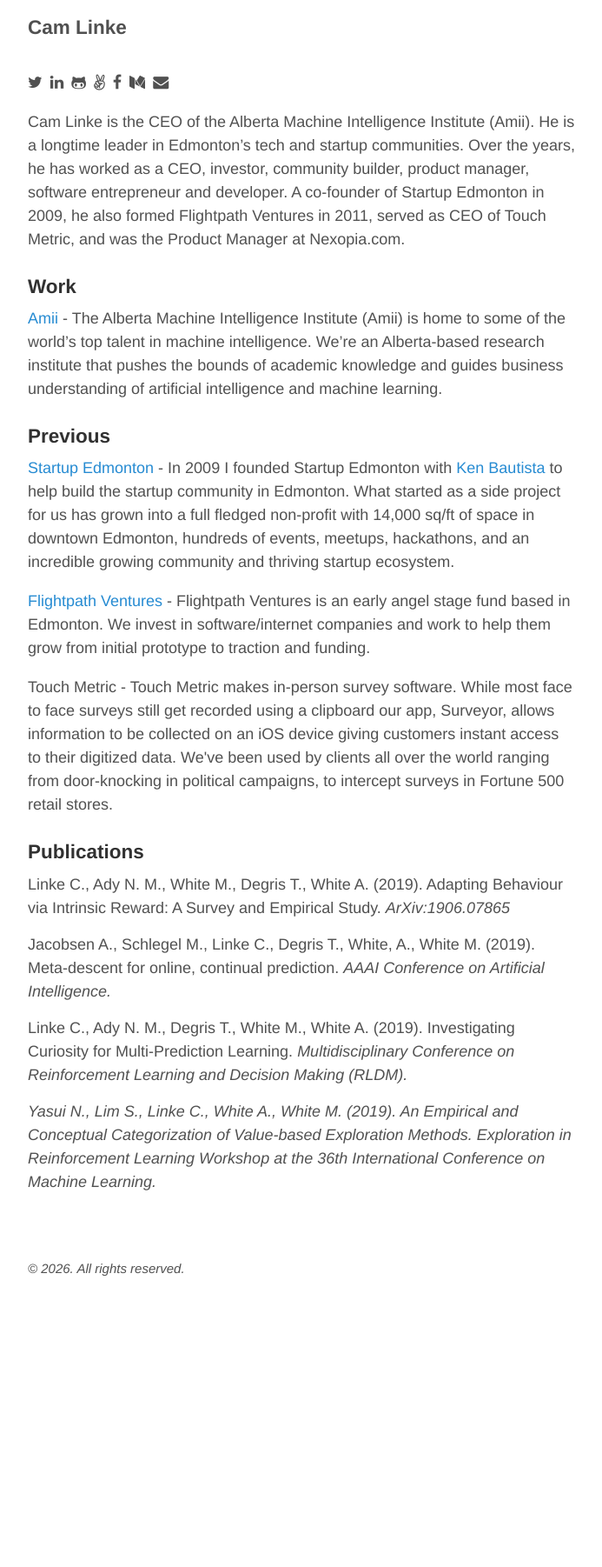
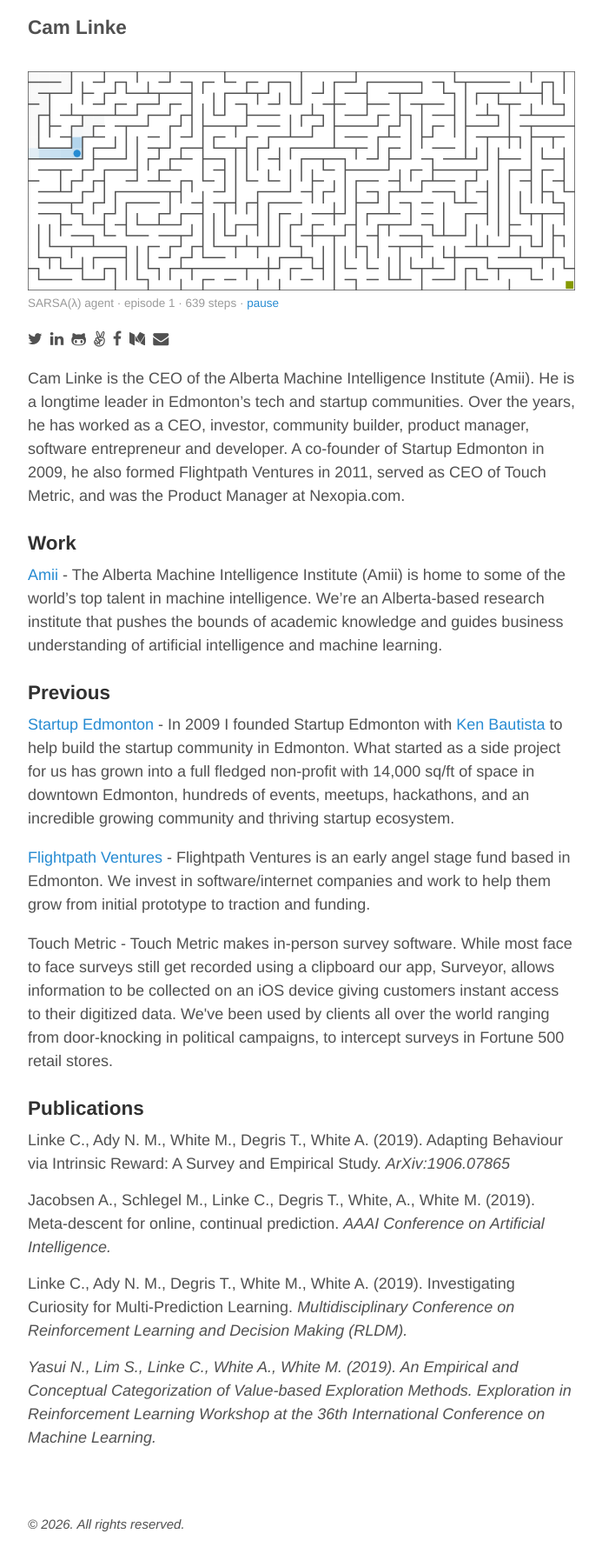
Before and after one commit to camlinke/camlinke.github.io, a Jekyll site: the page built from index.html, in a window 1280 px wide. Shown: the whole page at 87% size, without its empty margins (293-986 px from the left). Built offline with Jekyll 4.4.1, drawn with Linux system fonts in a browser that asks for light colours; nearby versions of some CDN libraries; the list of posts is cut into pages by our own code; before the commit the page ends 1508 px from its top, so only the background shows below that; part of the change alters nothing that is shown.

Commit message:
added sarsa to site

```diff
--- a/_sass/_custom.scss
+++ b/_sass/_custom.scss
@@ -13,6 +13,21 @@
 
 
 
+.sarsa-maze {
+    margin-bottom: 1rem;
+
+    canvas {
+        display: block;
+        width: 100%;
+    }
+}
+
+.sarsa-maze-caption {
+    margin: .25rem 0 0;
+    font-size: 75%;
+    color: #9a9a9a;
+}
+
 .frontpage-list {
     padding-left: 0px;
 
--- a/index.html
+++ b/index.html
@@ -2,6 +2,11 @@
 layout: page
 title:
 ---
+<div class="sarsa-maze">
+  <canvas id="sarsa-maze" role="img" aria-label="A SARSA(lambda) reinforcement learning agent learning to find the goal in a maze"></canvas>
+  <p id="sarsa-maze-caption" class="sarsa-maze-caption"></p>
+</div>
+<script src="{{ site.baseurl }}/public/js/sarsa-maze.js" defer></script>
 <ul id="icons">
     <li><a href="http://twitter.com/camlinke"><i class="fa fa-twitter"></i></a></li>
     <li><a href="https://www.linkedin.com/in/camlinke"><i class="fa fa-linkedin"></i></a></li>
--- /dev/null
+++ b/public/js/sarsa-maze.js
@@ -0,0 +1,275 @@
+// Episodic SARSA(lambda) with replacing eligibility traces, learning to solve
+// a randomly generated maze. Rendered on <canvas id="sarsa-maze">.
+(function () {
+  'use strict';
+
+  var canvas = document.getElementById('sarsa-maze');
+  if (!canvas || !canvas.getContext) return;
+  var ctx = canvas.getContext('2d');
+  var caption = document.getElementById('sarsa-maze-caption');
+
+  // ---- Configuration ------------------------------------------------------
+  var ROWS = 20, COLS = 50, N = ROWS * COLS;
+  var ALPHA = 0.7;          // step size (deterministic maze, so a large step is fine)
+  var GAMMA = 0.99;         // discount
+  var LAMBDA = 0.95;        // trace decay
+  var EPSILON = 0.02;       // epsilon-greedy exploration
+  var GOAL_REWARD = 1;      // reward on reaching the goal; every other step is 0
+  var TRACE_MIN = 1e-3;     // traces below this are dropped
+  var LOOP_FRACTION = 0.06; // extra walls removed so the maze has loops
+  var EPISODES_PER_MAZE = 40;
+  var MAX_STEPS_PER_FRAME = 500;
+
+  // Site palette (Poole theme / _sass/_base.scss)
+  var COLOR = {
+    bg: '#ffffff',
+    wall: '#515151',
+    agent: '#268bd2',  // site link blue
+    goal: '#859900',   // solarized green, pairs with the link blue
+    trace: '38,139,210',  // agent blue as rgb, for eligibility-trace overlay
+    value: '133,153,0',   // goal green as rgb, for learned-value overlay
+    explored: '#f9f9f9'   // site's light table-stripe grey
+  };
+
+  // Actions: N, E, S, W. Wall bits use the same order.
+  var DR = [-1, 0, 1, 0], DC = [0, 1, 0, -1];
+  var WALL = [1, 2, 4, 8], OPP = [2, 3, 0, 1];
+
+  var START = 0, GOAL = N - 1;
+
+  var walls, Q, E, active, inActive, visited;
+  var s, a, episode, steps, lastSteps, bestSteps;
+  var running = false, rafId = null;
+
+  // ---- Maze generation (randomized DFS + a few extra openings) -------------
+  function makeMaze() {
+    walls = new Uint8Array(N).fill(15);
+    var seen = new Uint8Array(N), stack = [START];
+    seen[START] = 1;
+    while (stack.length) {
+      var cur = stack[stack.length - 1];
+      var r = (cur / COLS) | 0, c = cur % COLS, opts = [];
+      for (var d = 0; d < 4; d++) {
+        var nr = r + DR[d], nc = c + DC[d];
+        if (nr >= 0 && nr < ROWS && nc >= 0 && nc < COLS && !seen[nr * COLS + nc]) opts.push(d);
+      }
+      if (!opts.length) { stack.pop(); continue; }
+      var dir = opts[(Math.random() * opts.length) | 0];
+      var nxt = (r + DR[dir]) * COLS + (c + DC[dir]);
+      walls[cur] &= ~WALL[dir];
+      walls[nxt] &= ~WALL[OPP[dir]];
+      seen[nxt] = 1;
+      stack.push(nxt);
+    }
+    var toOpen = Math.floor(N * LOOP_FRACTION);
+    while (toOpen > 0) {
+      var cell = (Math.random() * N) | 0, dd = (Math.random() * 4) | 0;
+      var rr = ((cell / COLS) | 0) + DR[dd], cc = (cell % COLS) + DC[dd];
+      if (rr < 0 || rr >= ROWS || cc < 0 || cc >= COLS || !(walls[cell] & WALL[dd])) continue;
+      walls[cell] &= ~WALL[dd];
+      walls[rr * COLS + cc] &= ~WALL[OPP[dd]];
+      toOpen--;
+    }
+  }
+
+  // ---- Environment --------------------------------------------------------
+  function move(state, action) {
+    if (walls[state] & WALL[action]) return state;
+    return state + DR[action] * COLS + DC[action];
+  }
+
+  // ---- Agent --------------------------------------------------------------
+  function greedy(state) {
+    var base = state * 4, best = -Infinity, n = 0, choice = 0;
+    for (var i = 0; i < 4; i++) {
+      var q = Q[base + i];
+      if (q > best) { best = q; choice = i; n = 1; }
+      else if (q === best && Math.random() * ++n < 1) choice = i; // random tie-break
+    }
+    return choice;
+  }
+
+  function policy(state) {
+    return Math.random() < EPSILON ? (Math.random() * 4) | 0 : greedy(state);
+  }
+
+  function clearTraces() {
+    for (var i = 0; i < active.length; i++) { E[active[i]] = 0; inActive[active[i]] = 0; }
+    active.length = 0;
+  }
+
+  function startEpisode() {
+    clearTraces();
+    s = START;
+    a = policy(s);
+    steps = 0;
+    visited[s] = 1;
+  }
+
+  function resetAgent() {
+    Q = new Float32Array(N * 4);   // zero init: neutral, so the agent explores until it finds reward
+    E = new Float32Array(N * 4);
+    inActive = new Uint8Array(N * 4);
+    visited = new Uint8Array(N);
+    active = [];
+    episode = 1; lastSteps = null; bestSteps = null;
+    startEpisode();
+  }
+
+  // One SARSA(lambda) transition. Returns true when the episode ends.
+  function step() {
+    var s2 = move(s, a), sa = s * 4 + a;
+    var terminal = s2 === GOAL;
+    var r = terminal ? GOAL_REWARD : 0;
+    var a2 = terminal ? 0 : policy(s2);
+    var target = terminal ? r : r + GAMMA * Q[s2 * 4 + a2];
+    var delta = target - Q[sa];
+
+    // Replacing traces: zero other actions in s, set e(s,a) = 1.
+    for (var i = 0; i < 4; i++) E[s * 4 + i] = 0;
+    E[sa] = 1;
+    if (!inActive[sa]) { inActive[sa] = 1; active.push(sa); }
+
+    var decay = GAMMA * LAMBDA, keep = 0;
+    for (var j = 0; j < active.length; j++) {
+      var idx = active[j];
+      Q[idx] += ALPHA * delta * E[idx];
+      E[idx] *= decay;
+      if (E[idx] >= TRACE_MIN) active[keep++] = idx;
+      else { E[idx] = 0; inActive[idx] = 0; }
+    }
+    active.length = keep;
+
+    steps++;
+    visited[s2] = 1;
+    s = s2; a = a2;
+    return terminal;
+  }
+
+  // ---- Rendering ----------------------------------------------------------
+  var cell = 10, wallPath = null, lastWidth = 0;
+
+  function resize() {
+    var w = canvas.parentNode.clientWidth;
+    var dpr = window.devicePixelRatio || 1;
+    if (w === lastWidth || w === 0) return;  // height changes re-trigger the observer
+    lastWidth = w;
+    cell = w / COLS;
+    var h = Math.round(cell * ROWS);
+    canvas.style.height = h + 'px';
+    canvas.width = Math.round(w * dpr);
+    canvas.height = Math.round(h * dpr);
+    ctx.setTransform(dpr, 0, 0, dpr, 0, 0);
+    buildWallPath();
+    draw();
+  }
+
+  function buildWallPath() {
+    wallPath = new Path2D();
+    for (var i = 0; i < N; i++) {
+      var x = (i % COLS) * cell, y = ((i / COLS) | 0) * cell, w = walls[i];
+      if (w & 1) { wallPath.moveTo(x, y); wallPath.lineTo(x + cell, y); }
+      if (w & 8) { wallPath.moveTo(x, y); wallPath.lineTo(x, y + cell); }
+      if ((w & 2) && i % COLS === COLS - 1) { wallPath.moveTo(x + cell, y); wallPath.lineTo(x + cell, y + cell); }
+      if ((w & 4) && ((i / COLS) | 0) === ROWS - 1) { wallPath.moveTo(x, y + cell); wallPath.lineTo(x + cell, y + cell); }
+    }
+  }
+
+  function draw() {
+    var W = cell * COLS, H = cell * ROWS;
+    ctx.fillStyle = COLOR.bg;
+    ctx.fillRect(0, 0, W, H);
+
+    // Explored cells get a faint grey; learned value V(s) = max_a Q(s,a)
+    // is shown as a green wash that spreads back from the goal.
+    var vmax = 0, i, v, q;
+    var V = new Float32Array(N);
+    for (i = 0; i < N; i++) {
+      v = 0;
+      for (q = 0; q < 4; q++) if (Q[i * 4 + q] > v) v = Q[i * 4 + q];
+      V[i] = v;
+      if (v > vmax) vmax = v;
+    }
+    for (i = 0; i < N; i++) {
+      if (!visited[i]) continue;
+      ctx.fillStyle = V[i] > 0
+        ? 'rgba(' + COLOR.value + ',' + (0.06 + 0.3 * V[i] / vmax).toFixed(3) + ')'
+        : COLOR.explored;
+      ctx.fillRect((i % COLS) * cell, ((i / COLS) | 0) * cell, cell, cell);
+    }
+
+    // Eligibility traces, shown as a blue tail behind the agent.
+    for (i = 0; i < active.length; i++) {
+      var st = (active[i] / 4) | 0;
+      ctx.fillStyle = 'rgba(' + COLOR.trace + ',' + (0.35 * E[active[i]]).toFixed(3) + ')';
+      ctx.fillRect((st % COLS) * cell, ((st / COLS) | 0) * cell, cell, cell);
+    }
+
+    // Goal
+    var pad = cell * 0.15;
+    ctx.fillStyle = COLOR.goal;
+    ctx.fillRect((GOAL % COLS) * cell + pad, ((GOAL / COLS) | 0) * cell + pad, cell - 2 * pad, cell - 2 * pad);
+
+    // Walls
+    ctx.strokeStyle = COLOR.wall;
+    ctx.lineWidth = Math.max(1, cell * 0.12);
+    ctx.lineCap = 'square';
+    ctx.stroke(wallPath);
+
+    // Agent
+    ctx.fillStyle = COLOR.agent;
+    ctx.beginPath();
+    ctx.arc((s % COLS + 0.5) * cell, (((s / COLS) | 0) + 0.5) * cell, cell * 0.33, 0, Math.PI * 2);
+    ctx.fill();
+  }
+
+  function updateCaption() {
+    if (!caption) return;
+    var text = 'SARSA(λ) agent · episode ' + episode + ' · ' + steps + ' steps';
+    if (lastSteps !== null) text += ' · last episode ' + lastSteps + ' · best ' + bestSteps;
+    caption.firstChild.nodeValue = text + ' · ';
+    toggle.textContent = running ? 'pause' : 'play';
+  }
+
+  // ---- Main loop ----------------------------------------------------------
+  function frame() {
+    // Every episode starts at one step per frame. If the agent is still lost
+    // after a while, speed up (to as much as MAX_STEPS_PER_FRAME) so the early
+    // random-walk episodes don't take minutes. Once it has learned a short
+    // route, whole episodes play out at a watchable pace.
+    var n = Math.min(MAX_STEPS_PER_FRAME, 1 + Math.floor(Math.pow(steps / 150, 1.5)));
+    for (var k = 0; k < n; k++) {
+      if (step()) {
+        lastSteps = steps;
+        bestSteps = bestSteps === null ? steps : Math.min(bestSteps, steps);
+        episode++;
+        if (episode > EPISODES_PER_MAZE) { makeMaze(); buildWallPath(); resetAgent(); }
+        else startEpisode();
+        break;
+      }
+    }
+    draw();
+    updateCaption();
+    rafId = running ? requestAnimationFrame(frame) : null;
+  }
+
+  function setRunning(on) {
+    running = on;
+    if (on && rafId === null) rafId = requestAnimationFrame(frame);
+    updateCaption();
+  }
+
+  var toggle = document.createElement('a');
+  toggle.href = '#';
+  toggle.addEventListener('click', function (ev) { ev.preventDefault(); setRunning(!running); });
+  if (caption) { caption.textContent = ''; caption.appendChild(document.createTextNode('')); caption.appendChild(toggle); }
+
+  makeMaze();
+  resetAgent();
+  resize();
+  if (window.ResizeObserver) new ResizeObserver(resize).observe(canvas.parentNode);
+  else window.addEventListener('resize', resize);
+
+  var reduceMotion = window.matchMedia && window.matchMedia('(prefers-reduced-motion: reduce)').matches;
+  setRunning(!reduceMotion);
+})();
```
